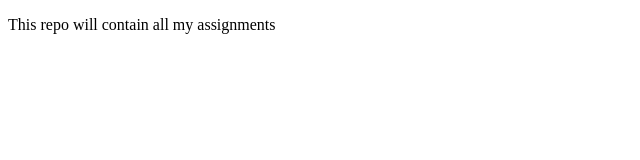
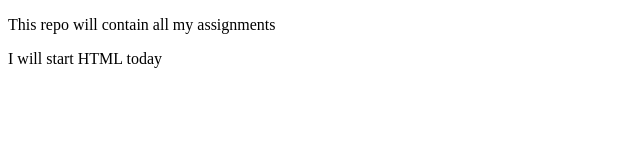
Before and after one commit to avengers400/RrishavChoudhary-portfolio, a plain HTML site: page index.html in a window 1280 px wide. Shown: the whole page, without its empty margins (0-640 px from the left). Drawn offline with Linux system fonts and the light colour scheme.

Commit message:
Update index.html

```diff
--- a/index.html
+++ b/index.html
@@ -7,5 +7,7 @@
 </head>
 <body>
     <p>This repo will contain all my assignments</p>
+    <p>I  will start HTML today</p>
+
 </body>
 </html>
```
